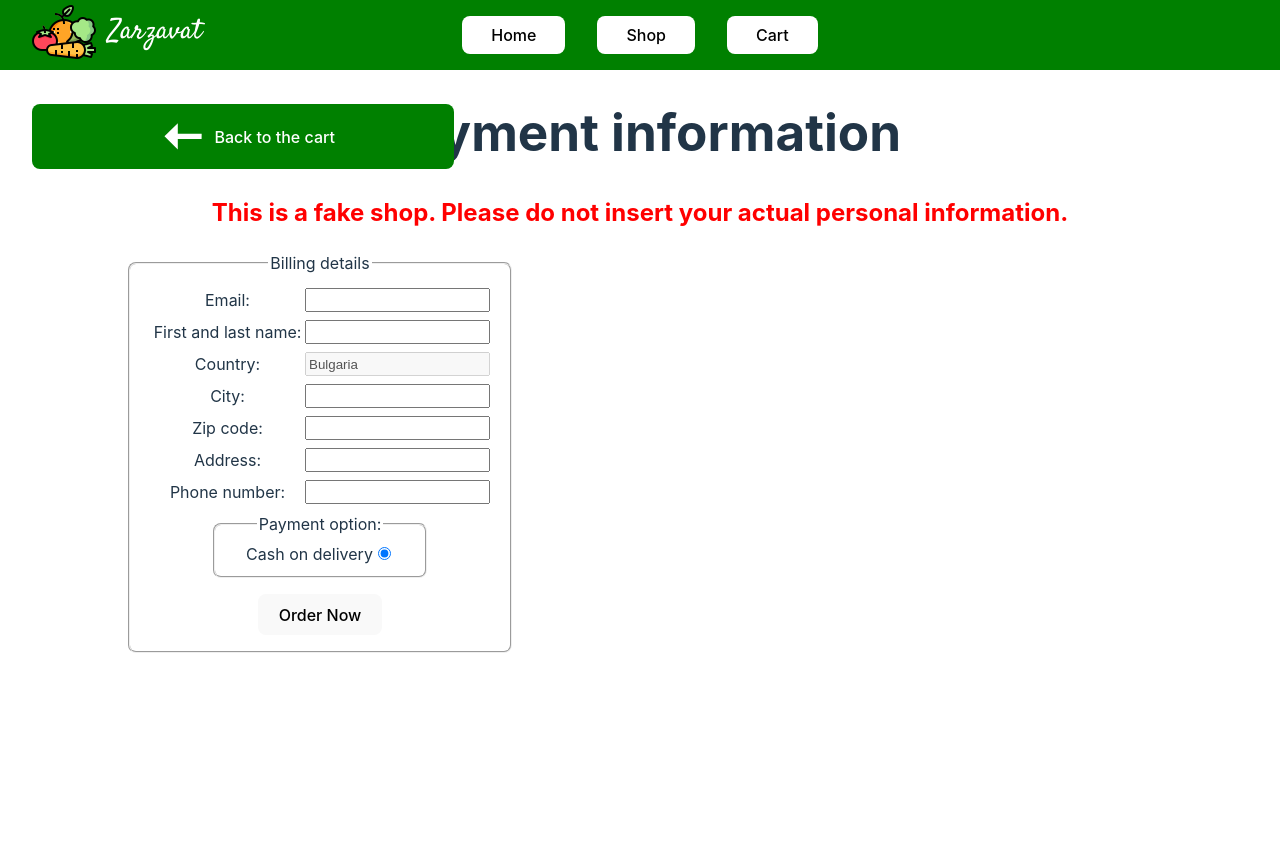
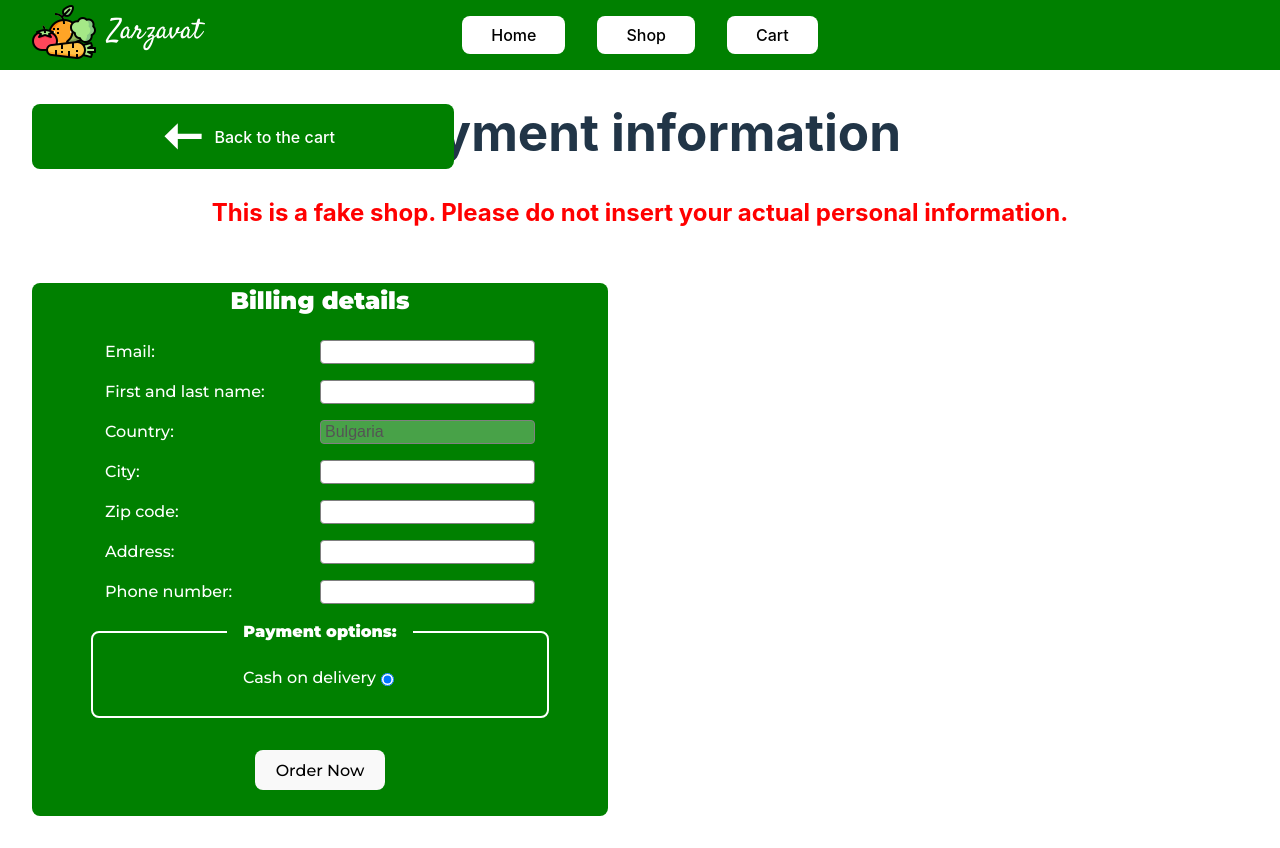
Before and after one commit to dobrqka/shopping-cart, a React (Vite) app: page /pay in a window 1280 px wide. Before the commit the page ends 800 px from the top, so only its background shows below. Built offline with nearby package versions, Linux system fonts and the light colour scheme.

Commit message:
Order form styles

```diff
--- a/index.html
+++ b/index.html
@@ -16,6 +16,10 @@
       href="https://fonts.googleapis.com/css2?family=Satisfy&display=swap"
       rel="stylesheet"
     />
+    <link
+      href="https://fonts.googleapis.com/css2?family=Montserrat:ital,wght@0,100..900;1,100..900&display=swap"
+      rel="stylesheet"
+    />
   </head>
   <body>
     <div id="root"></div>
--- a/src/components/pay/OrderForm.jsx
+++ b/src/components/pay/OrderForm.jsx
@@ -43,7 +43,7 @@ export const OrderForm = () => {
             <input type="number" id="phone"></input>
           </div>
           <fieldset className="payment-option">
-            <legend>Payment option:</legend>
+            <legend>Payment options:</legend>
             <label htmlFor="billing">Cash on delivery</label>
             <input type="radio" id="billing" checked readOnly></input>
           </fieldset>
--- a/src/styles/pay/OrderForm.css
+++ b/src/styles/pay/OrderForm.css
@@ -1,23 +1,61 @@
 .order-form {
+  display: grid;
+  align-items: center;
+  justify-content: center;
+  background-color: green;
+  color: white;
+  font-family: "Montserrat", sans-serif;
+  font-optical-sizing: auto;
+  font-style: normal;
+  font-weight: 500;
+  font-size: 1rem;
+  margin: 2rem;
+  border-radius: 8px;
 }
 
 .order-form fieldset {
-  border-radius: 8px;
-  margin: 0 20%;
+  border: none;
 }
 
-.order-form fieldset:first-child {
-  padding-bottom: 0;
+.order-form legend {
+  font-weight: 900;
+  font-size: 1.5rem;
+}
+
+.order-form input {
+  border-radius: 4px;
+  border: 1px solid grey;
+  font-size: 1rem;
+  padding-left: 0.25rem;
+  outline-color: rgb(117, 32, 32);
+}
+
+form .payment-option {
+  border: 2px solid white;
+  border-radius: 8px;
+  display: flex;
+  justify-content: center;
+  align-items: center;
+  margin-bottom: 1rem;
+}
+
+.payment-option > legend {
+  padding: 0 1rem;
+  font-size: 1rem;
+}
+
+.payment-option label {
+  padding: 1rem 0;
 }
 
 .order-form fieldset div {
   display: grid;
   grid-template-columns: 1fr 1fr;
-  margin: 0.5rem;
+  margin: 1rem;
 }
 
 .order-form label {
-  align-self: end;
+  justify-self: start;
 }
 
 .order-now {
```
